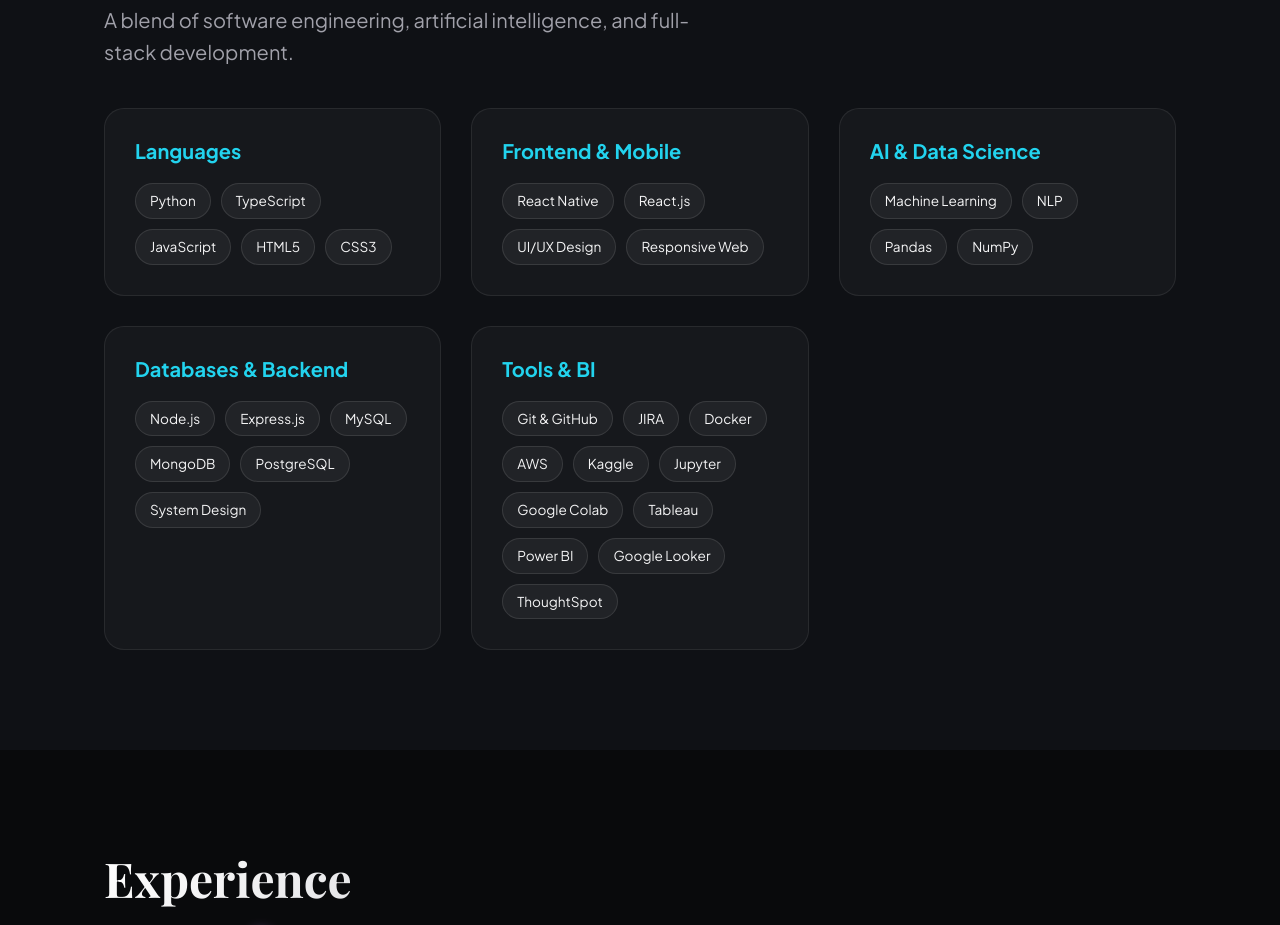
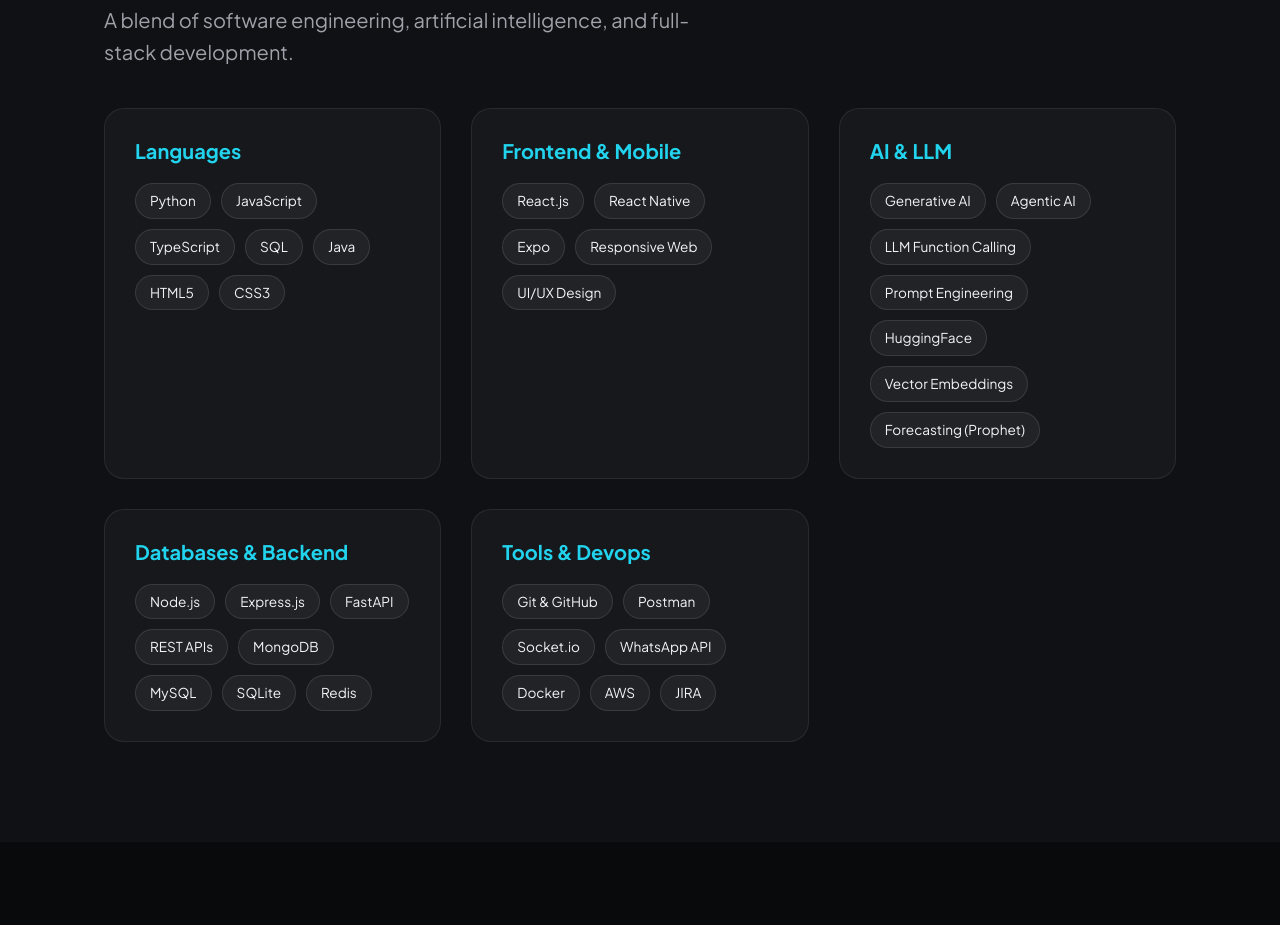
Before and after one commit to ravipatil-9225/personal-portfolio, a plain HTML site: page frontend/index.html in a window 1280 px wide. Shown: the part 1400-2325 px from the top of the page. Drawn offline with nearby package versions, Linux system fonts and the light colour scheme; a web font is replaced by a local one.

Commit message:
Update skills section to align with current project technologies

```diff
--- a/frontend/index.html
+++ b/frontend/index.html
@@ -107,8 +107,10 @@
             <h3>Languages</h3>
             <div class="skill-tags">
               <span>Python</span>
+              <span>JavaScript</span>
               <span>TypeScript</span>
-              <span>JavaScript</span>
+              <span>SQL</span>
+              <span>Java</span>
               <span>HTML5</span>
               <span>CSS3</span>
             </div>
@@ -117,20 +119,24 @@
           <div class="skill-category fade-up">
             <h3>Frontend & Mobile</h3>
             <div class="skill-tags">
+              <span>React.js</span>
               <span>React Native</span>
-              <span>React.js</span>
+              <span>Expo</span>
+              <span>Responsive Web</span>
               <span>UI/UX Design</span>
-              <span>Responsive Web</span>
             </div>
           </div>
 
           <div class="skill-category fade-up">
-            <h3>AI & Data Science</h3>
+            <h3>AI & LLM</h3>
             <div class="skill-tags">
-              <span>Machine Learning</span>
-              <span>NLP</span>
-              <span>Pandas</span>
-              <span>NumPy</span>
+              <span>Generative AI</span>
+              <span>Agentic AI</span>
+              <span>LLM Function Calling</span>
+              <span>Prompt Engineering</span>
+              <span>HuggingFace</span>
+              <span>Vector Embeddings</span>
+              <span>Forecasting (Prophet)</span>
             </div>
           </div>
 
@@ -139,27 +145,25 @@
             <div class="skill-tags">
               <span>Node.js</span>
               <span>Express.js</span>
+              <span>FastAPI</span>
+              <span>REST APIs</span>
+              <span>MongoDB</span>
               <span>MySQL</span>
-              <span>MongoDB</span>
-              <span>PostgreSQL</span>
-              <span>System Design</span>
+              <span>SQLite</span>
+              <span>Redis</span>
             </div>
           </div>
 
           <div class="skill-category fade-up">
-            <h3>Tools & BI</h3>
+            <h3>Tools & Devops</h3>
             <div class="skill-tags">
               <span>Git & GitHub</span>
-              <span>JIRA</span>
+              <span>Postman</span>
+              <span>Socket.io</span>
+              <span>WhatsApp API</span>
               <span>Docker</span>
               <span>AWS</span>
-              <span>Kaggle</span>
-              <span>Jupyter</span>
-              <span>Google Colab</span>
-              <span>Tableau</span>
-              <span>Power BI</span>
-              <span>Google Looker</span>
-              <span>ThoughtSpot</span>
+              <span>JIRA</span>
             </div>
           </div>
 
```
